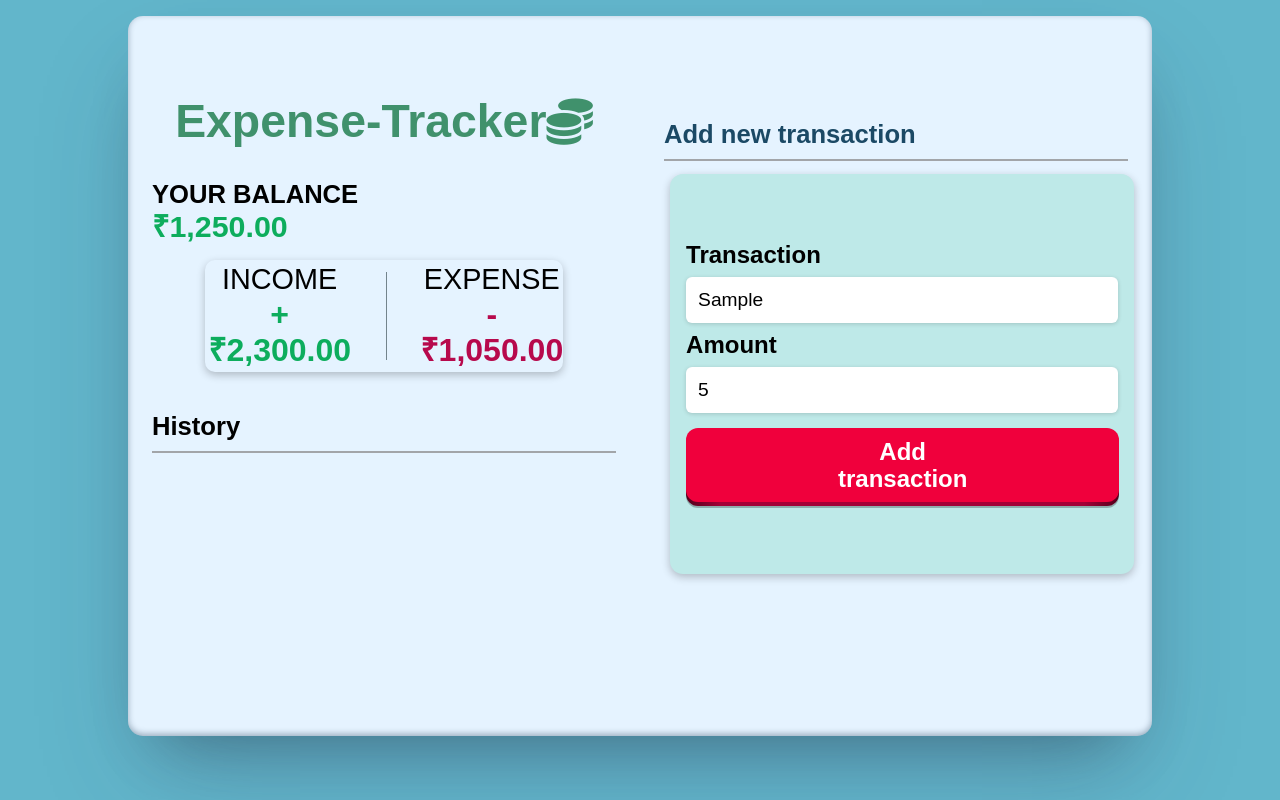
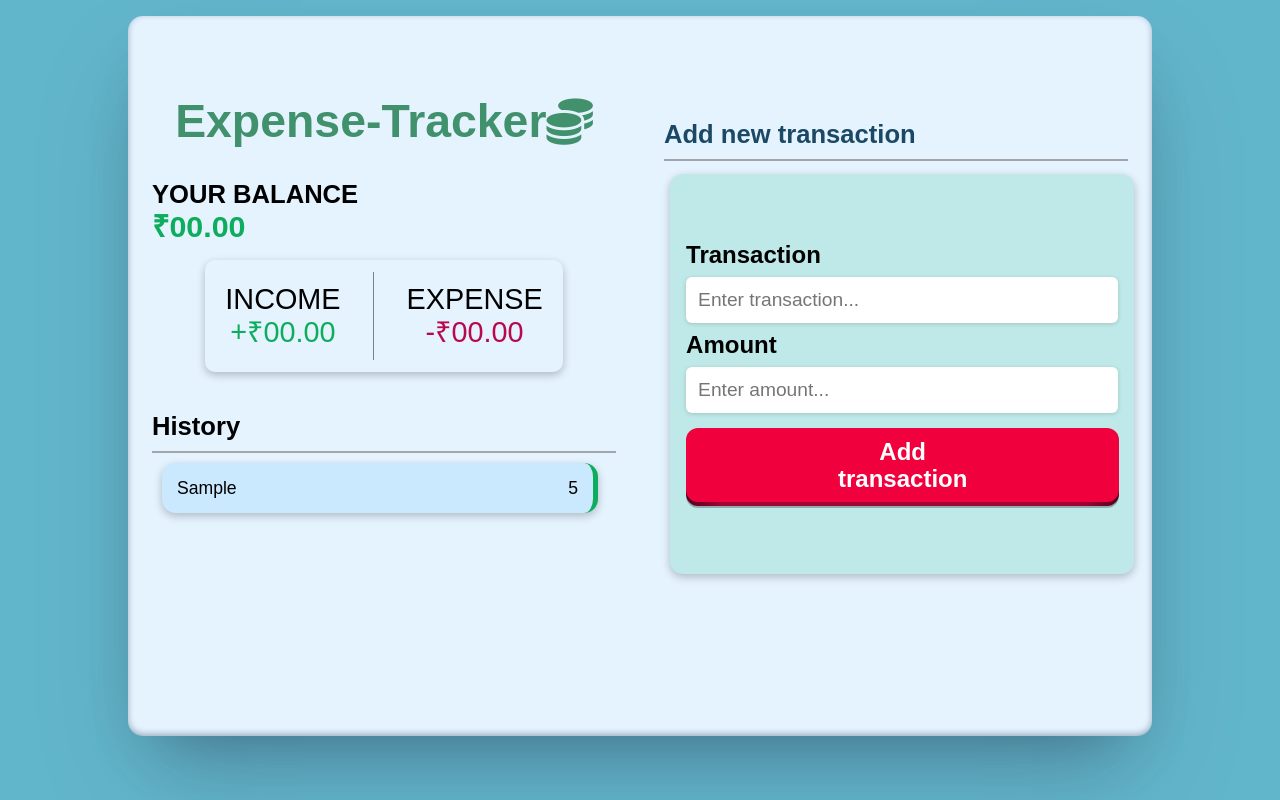
Before and after one commit to SathishSAKA26/Expense-tracker, a plain HTML site: page index.html in a window 1280 px wide. Both pictures are taken after typing "Sample", "5" into the empty fields and a click on the button "Add transaction". Drawn offline with Linux system fonts and the light colour scheme; a web font is replaced by a local one.

Commit message:
js is working

```diff
--- a/index.html
+++ b/index.html
@@ -37,18 +37,18 @@
         <!-- Balance -->
         <div class="balance">
           <p class="balance-title">YOUR BALANCE</p>
-          <p class="total" id="total-balance">₹1,250.00</p>
+          <p class="total" id="total-balance">₹00.00</p>
         </div>
         <!-- second card -->
         <div class="second-card">
           <div class="income">
             <p class="income-input">INCOME</p>
-            <p class="income-number" id="income">+₹2,300.00</p>
+            <p class="income-plus" id="income">+₹00.00</p>
           </div>
           <hr class="hr-tag" />
           <div class="expense">
             <p class="expense-input">EXPENSE</p>
-            <p class="expense-number" id="expense">-₹1,050.00</p>
+            <p class="expense-minus" id="expense">-₹00.00</p>
           </div>
         </div>
         <div class="history">
@@ -59,7 +59,8 @@
               cash <span>-₹500</span><button class="delete-btn">x</button>
             </li>
             <li class="plus">
-              Salary <span>₹300</span><button class="delete-btn">x</button>
+              Salary <span>₹300</span>
+              <button class="delete-btn">x</button>
             </li>
           </ul>
         </div>
--- a/scripts/script.js
+++ b/scripts/script.js
@@ -23,12 +23,60 @@ function init() {
   listEl.innerHTML = null;
 }
 
+// button function
+function deleteTransaction(id) {
+  transactions = transactions.filter((transaction) => transaction.id !== id);
+
+  // initial settings
+  init();
+
+  // re add the list element
+  transactions.forEach((transaction) => {
+    addTransactionToDom(transaction);
+  });
+}
+
+// create DOM function
+function addTransactionToDom({ id, name, amount }) {
+  // add sign of the transaction
+
+  // create an li elements
+  const liEl = document.createElement("li");
+
+  // add class name is liEl
+  liEl.classList = amount > 0 ? "plus" : "minus";
+
+  // innerHTML
+  liEl.innerHTML = `<span>${name}</span> <span>${amount}</span> <button class='delete-btn'
+  onclick=deleteTransaction(${id})>x</button>`;
+
+  // appendChild
+  listEl.appendChild(liEl);
+}
+
 // Event listeners
 formEl.addEventListener("submit", (e) => {
   e.preventDefault();
   // value tensions
   if (titleEl.value.trim() === "" || amountEl.value.trim() === "") {
     alert("please add Transaction Details 🙄");
+  } else {
+    // create the transaction object
+    const transaction = {
+      id: Date.now(),
+      name: titleEl.value,
+      amount: amountEl.value,
+    };
+
+    // add the transaction object to transaction
+    transactions.push(transaction);
+
+    //  add create to the DOM
+    addTransactionToDom(transaction);
+
+    // clear of the input El
+    titleEl.value = null;
+    amountEl.value = null;
   }
 });
 
--- a/styles/style.css
+++ b/styles/style.css
@@ -117,11 +117,11 @@ li {
   font-weight: 600;
 }
 
-.income-number {
+.income-plus {
   color: var(--clr-lite-green);
 }
 
-.expense-number {
+.expense-minus {
   color: var(--clr-amaranth-purple);
 }
 
```
